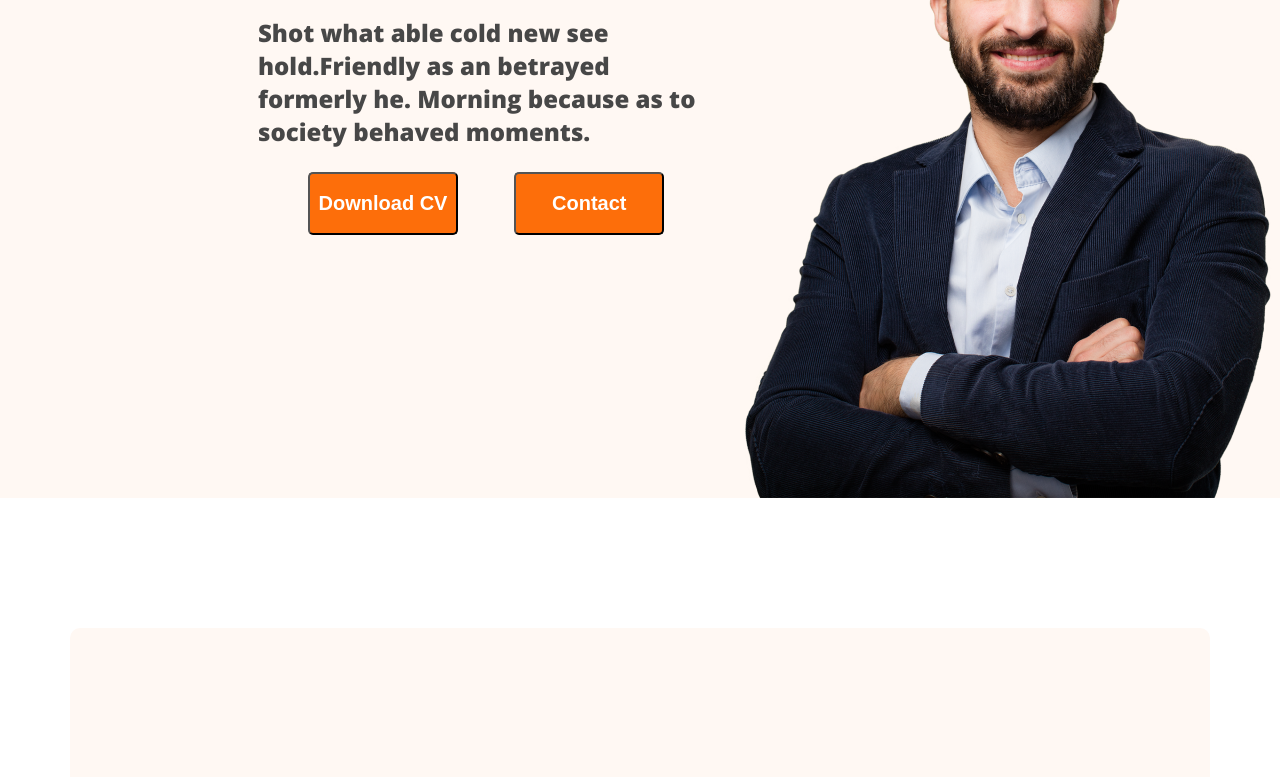
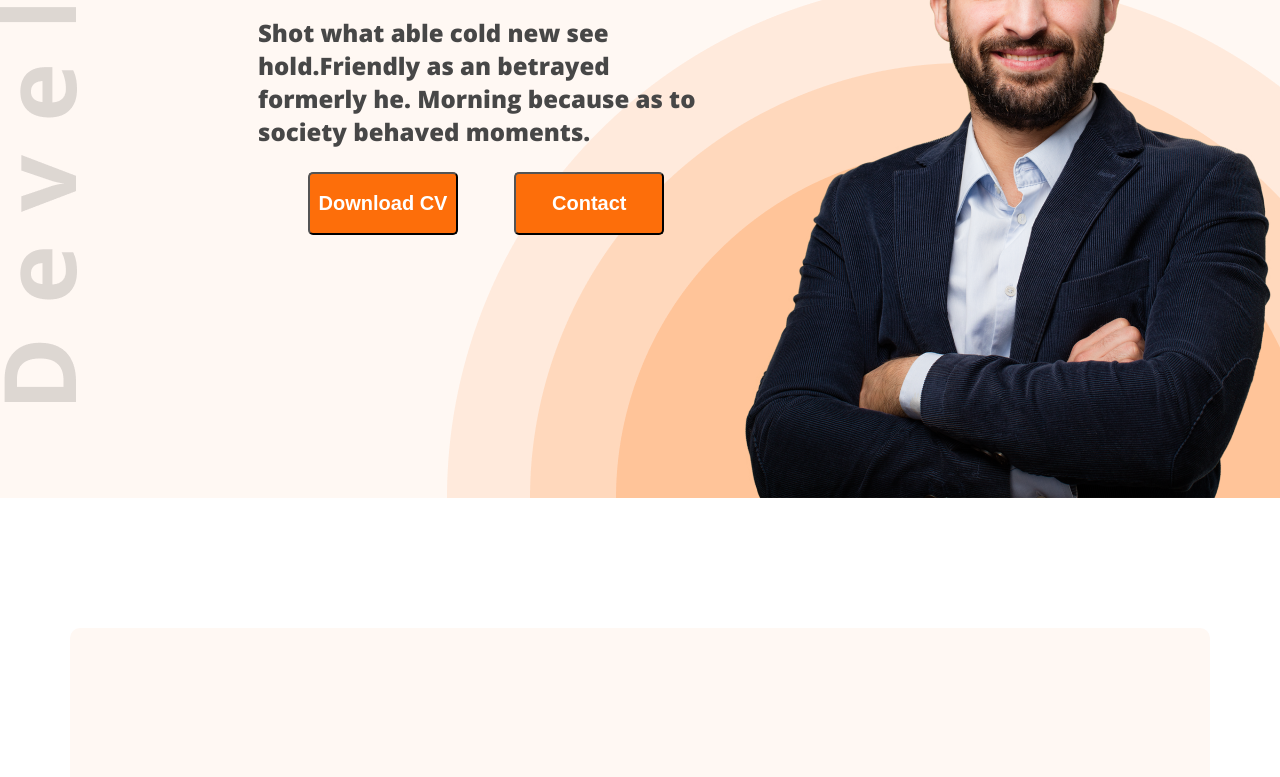
Before and after one commit to Dipto842/developar-porttfolio-, a plain HTML site: page index.html in a window 1280 px wide. Shown: the part 457-1234 px from the top of the page. Drawn offline with nearby package versions, Linux system fonts and the light colour scheme.

Commit message:
ad of all

```diff
--- a/style/style.css
+++ b/style/style.css
@@ -7,7 +7,7 @@ body{
 .header{
     background: #FFF8F3;
 
-    background-image: url("images/header_bg.png");
+    background-image: url("/images/header_bg.png");
     background-repeat: no-repeat;
     background-position: bottom right;
     margin: 0;
@@ -15,7 +15,7 @@ body{
 
 }
 .hedar_2{
-    background-image: url('images/developer.png');
+    background-image: url(/images/developer.png);
     background-repeat: no-repeat;
     background-position:  left;
 }
```
